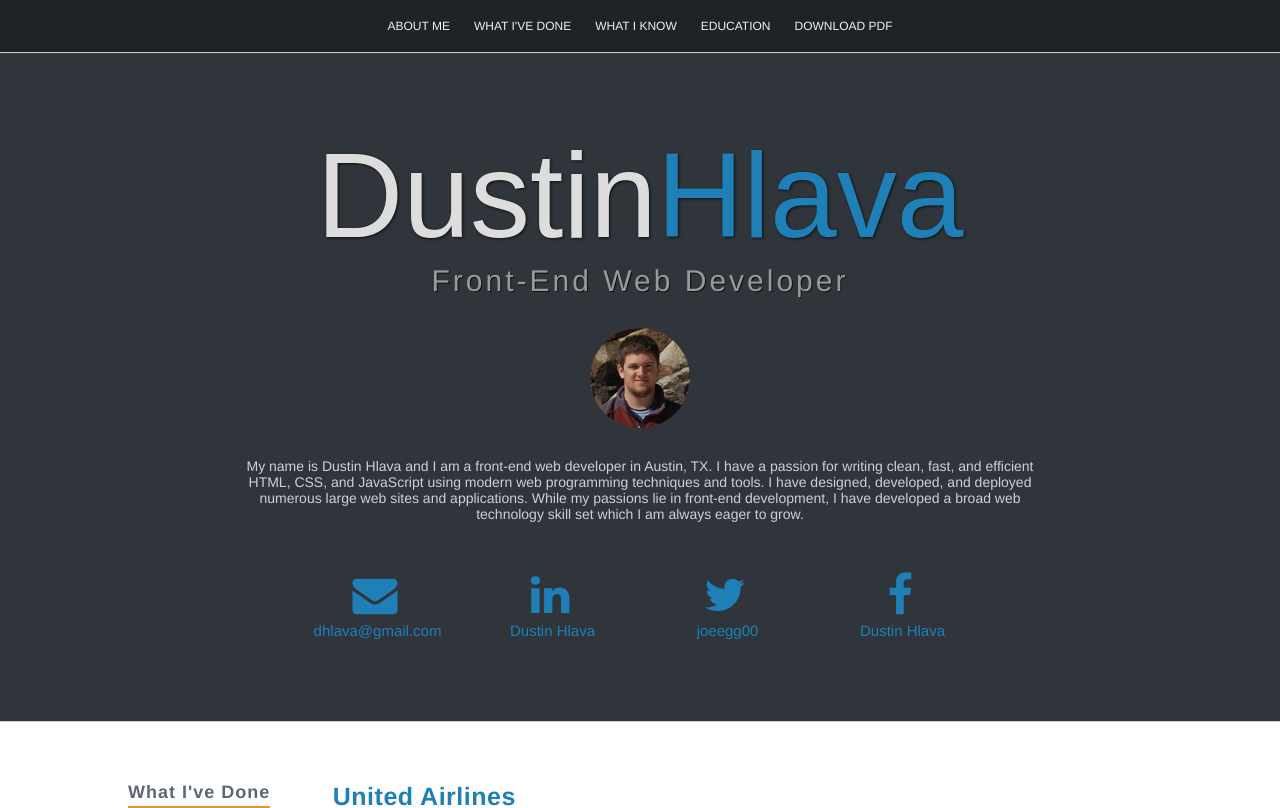
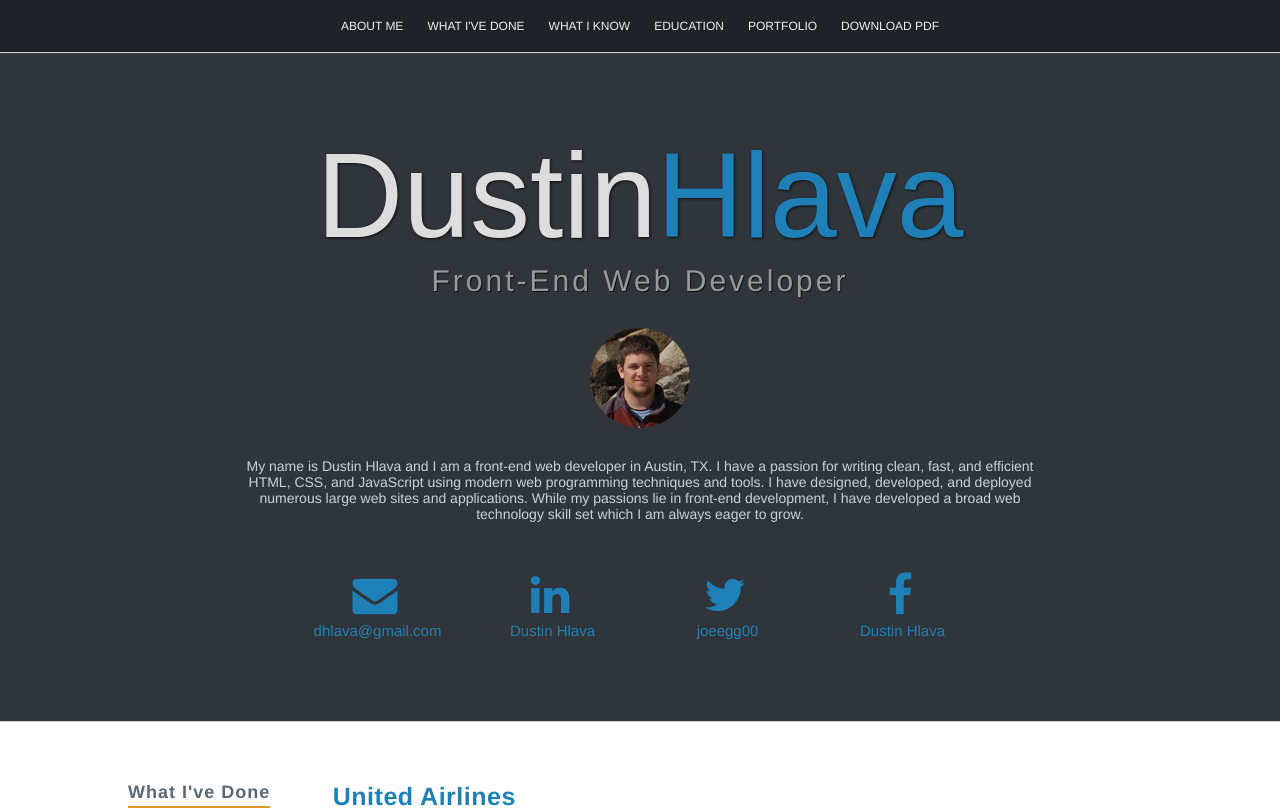
Before and after one commit to dhlava/portfolio, a React (Create React App) app: page / in a window 1280 px wide. Shown: the top 808 px of the page. Built offline with nearby package versions, Linux system fonts and the light colour scheme; a web font is replaced by a local one.

Commit message:
enables portfolio section

```diff
--- a/src/components/Navigation.js
+++ b/src/components/Navigation.js
@@ -23,7 +23,7 @@ class Navigation extends Component {
                     <li><a onClick={this.toggleNavigation} href="#experience">What I've Done</a></li>
                     <li><a onClick={this.toggleNavigation} href="#skills">What I Know</a></li>
                     <li><a onClick={this.toggleNavigation} href="#education">Education</a></li>
-                    {/* <li><a onClick={this.toggleNavigation} href="#portfolio">Portfolio</a></li> */}
+                    <li><a onClick={this.toggleNavigation} href="#portfolio">Portfolio</a></li>
                     <li><a onClick={this.toggleNavigation} href="resume/Dustin_Hlava_Resume.pdf">Download PDF</a></li>
                 </ul>
             </nav>
--- a/src/components/Portfolio.js
+++ b/src/components/Portfolio.js
@@ -7,7 +7,7 @@ class Portfolio extends Component {
         return(
             <section id="portfolio" className="page_section portfolio_container">
                 <div className="content portfolio_content">
-                    <h2 className="section_title"><span>Notable projects</span></h2>
+                    <h2 className="section_title"><span>Portfolio</span></h2>
                     <div className="section_content portfolio_items">
                         {this.props.work.map((item, index) =>
                             <PortfolioItem key={index} item={item} />
--- a/src/components/portfolio.css
+++ b/src/components/portfolio.css
@@ -13,12 +13,12 @@
 
 .portfolio_item_wrap{
   width:33.33333333333333%;
-  padding: 0 20px;
-  margin:0 0 20px 0;
+  padding: 0 10px;
+  margin:10px 0;
   display:inline-block;
 }
 
-@media only screen and (max-width: 870px) {
+@media only screen and (max-width: 768px) {
   .portfolio_item_wrap{
     width:50%;
   }
--- a/src/containers/App.js
+++ b/src/containers/App.js
@@ -3,7 +3,7 @@ import 'normalize.css';
 import './App.css';
 
 import Header from '../components/Header';
-// import Portfolio from '../components/Portfolio';
+import Portfolio from '../components/Portfolio';
 import Experience from '../components/Experience';
 import Skills from '../components/Skills';
 import Education from '../components/Education';
@@ -20,7 +20,7 @@ class App extends Component {
         <Experience work={Resume.work} />
         <Skills skillGroup={Resume.skills} />
         <Education education={Resume.education} />
-        {/* <Portfolio work={Resume.projects} /> */}
+        <Portfolio work={Resume.projects} />
         <Footer basics={Resume.basics} />
       </div>
     );
```
